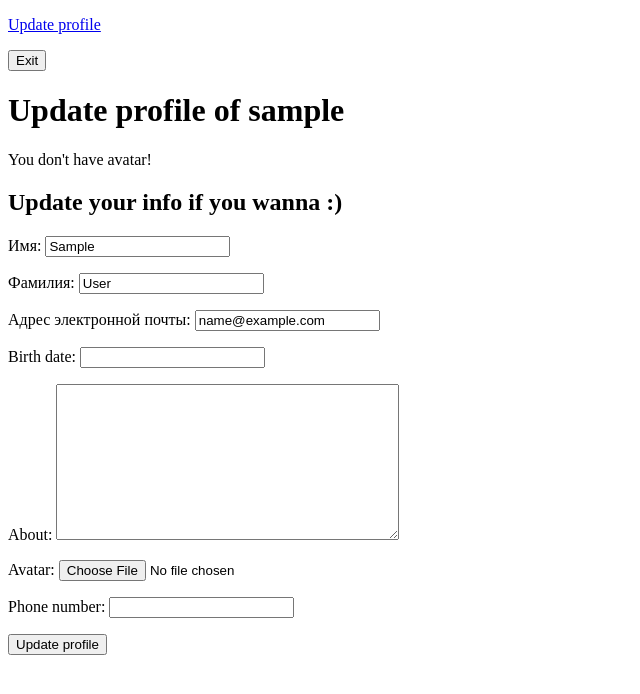
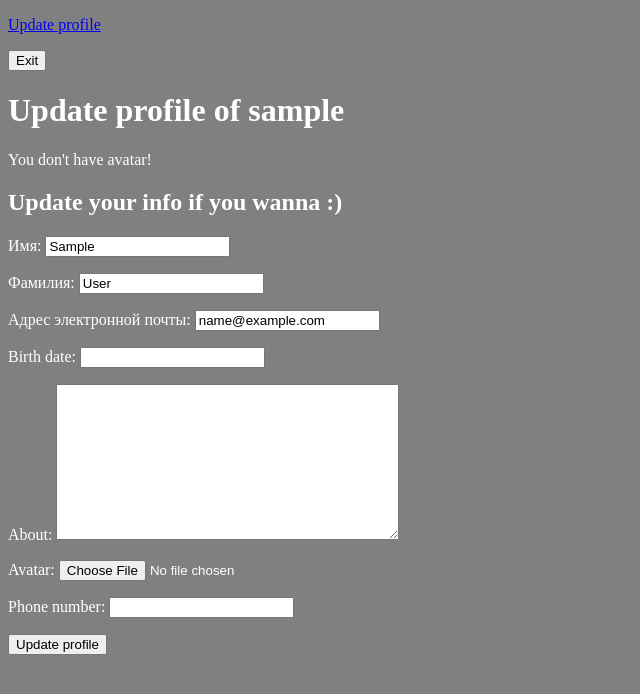
Before and after one commit to camicoros/dlacademy_b109_django, a Django app: page /core/edit-profile/1/ in a window 1280 px wide. Shown: the top 694 px of the page, without its empty margins (0-640 px from the left). Run offline with Django 4.2, Linux system fonts and the light colour scheme; the visitor is signed in with stand-in values (Sample User, id 1); data comes from the database, SQL or seed files in the repository.

Commit message:
add styles

```diff
--- /dev/null
+++ b/myproject/common/static/common/css/index.css
@@ -0,0 +1,9 @@
+.page {
+    min-height: 100%;
+    background-color: grey;
+    color: white;
+}
+
+.header {
+    min-height: 50px;
+}
--- a/myproject/myproject/settings.py
+++ b/myproject/myproject/settings.py
@@ -125,6 +125,9 @@ USE_TZ = True
 
 STATIC_URL = 'static/'
 STATIC_ROOT = os.path.join(BASE_DIR, 'static')
+STATICFILES_DIRS = [
+    os.path.join(BASE_DIR, "common", "static"),
+]
 
 MEDIA_URL = 'media/'
 MEDIA_ROOT = os.path.join(BASE_DIR, 'media')
--- a/myproject/templates/base.html
+++ b/myproject/templates/base.html
@@ -1,7 +1,11 @@
 <!DOCTYPE html>
+{% load static %}
 <html lang="en">
 <head>
     <meta charset="UTF-8">
+    {% block static_files %}
+        <link rel="stylesheet" href="{% static 'common/css/index.css' %}" type="text/css">
+    {% endblock static_files %}
     <title>
         {% block title %}
             Instagramik
@@ -9,24 +13,29 @@
     </title>
 </head>
 <body class="page">
-    <header>
-        <nav>
+    <header class="header">
+        <nav class="menu">
         {% block login %}
             {% if not user.is_authenticated %}
-                <p><a href="{% url 'core:login' %}">Login</a></p>
-                <p><a href="{% url 'core:signup' %}">Register</a></p>
+                <p class="menu__item"><a href="{% url 'core:login' %}">Login</a></p>
+                <p class="menu__item"><a href="{% url 'core:signup' %}">Register</a></p>
             {% else %}
-                <p><a href="{% url 'core:edit_profile' user.id %}">Update profile</a></p>
+                <p class="menu__item"><a href="{% url 'core:edit_profile' user.id %}">Update profile</a></p>
                 <form method="post" action="{% url 'core:logout' %}">
                     {% csrf_token %}
-                    <button type="submit">Exit</button>
+                    <button type="submit" class="menu__item">Exit</button>
                 </form>
             {% endif %}
         {% endblock login %}
         </nav>
     </header>
+    <div class="content">
     {% block page %}
 
     {% endblock page %}
+    </div>
+    <footer class="footer">
+
+    </footer>
 </body>
 </html>
```
Also changed, not shown: myproject/post/static/post/css/index.css (added, +8 -0 lines), myproject/post/templates/post/index.html (+15 -3 lines), 1 other file.
